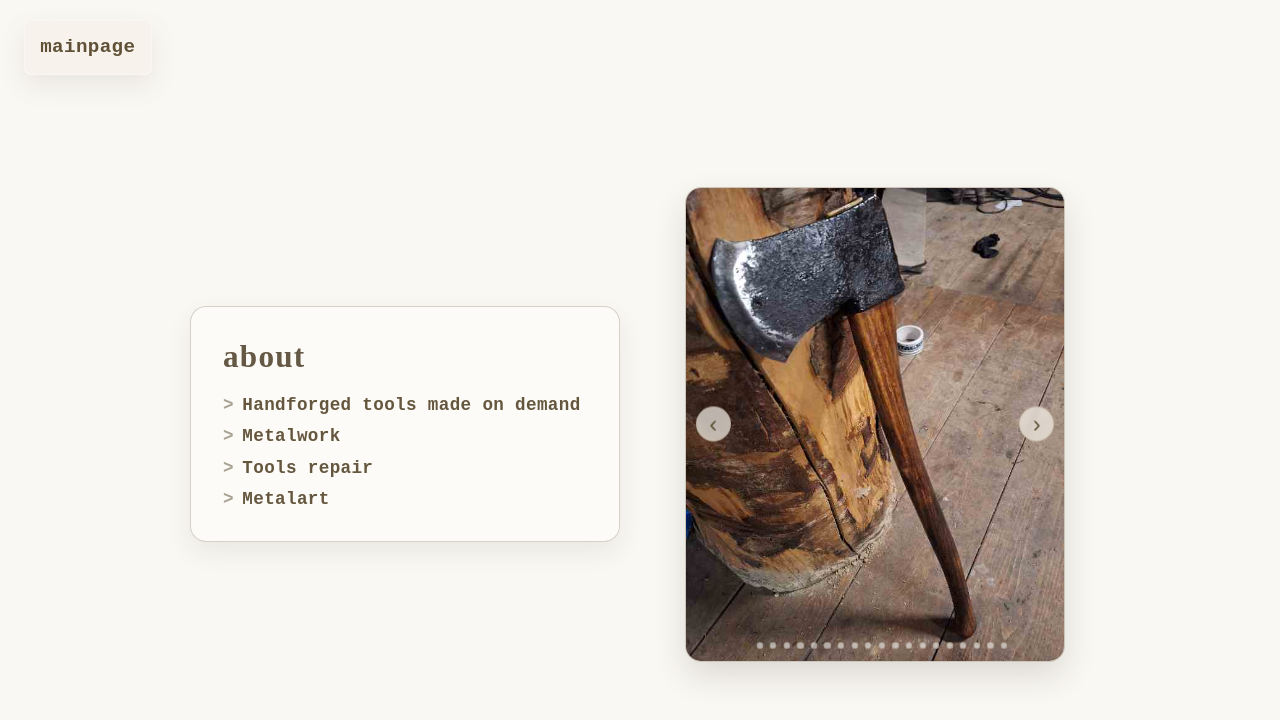
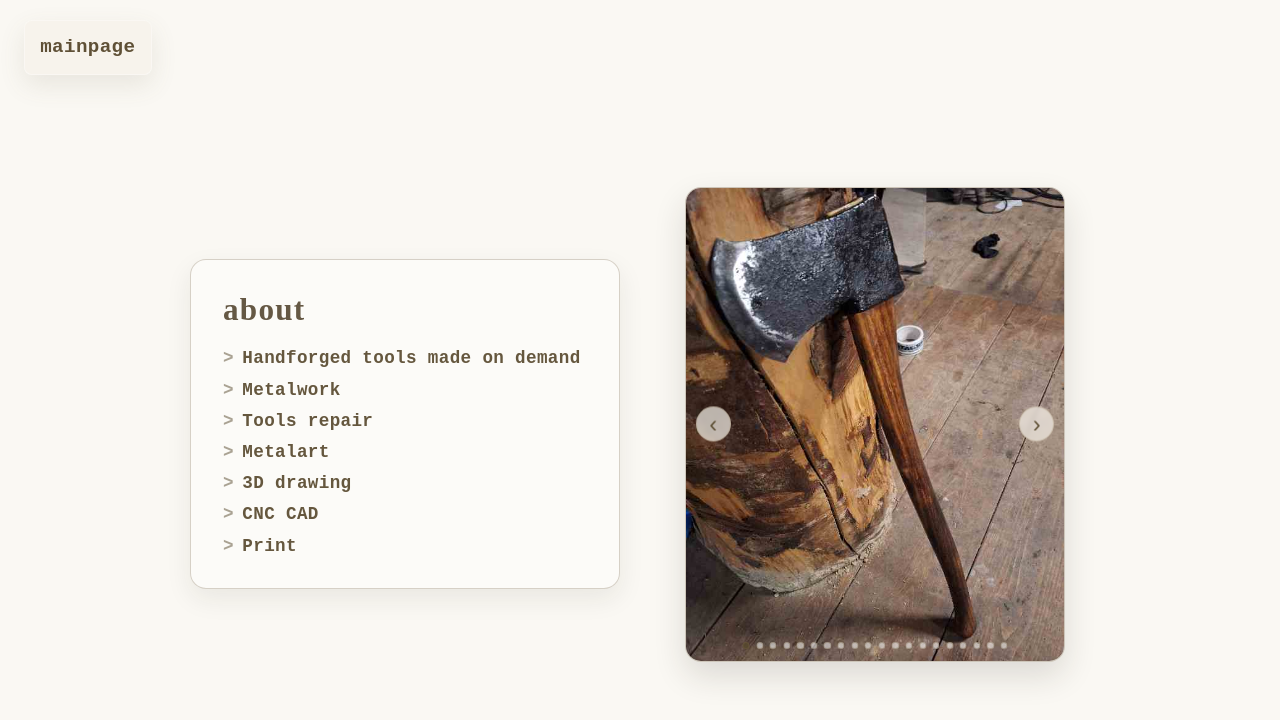
Before and after one commit to etsjawaka/my-website, a SvelteKit app: page /about in a window 1280 px wide. Shown: the top 720 px of the page. Built offline with nearby package versions, Linux system fonts and the light colour scheme.

Commit message:
Add 3D drawing, CNC CAD and print to about services

```diff
--- a/src/routes/about/+page.svelte
+++ b/src/routes/about/+page.svelte
@@ -35,6 +35,9 @@
 				<li>Metalwork</li>
 				<li>Tools repair</li>
 				<li>Metalart</li>
+				<li>3D drawing</li>
+				<li>CNC CAD</li>
+				<li>Print</li>
 			</ul>
 		</div>
 
```
